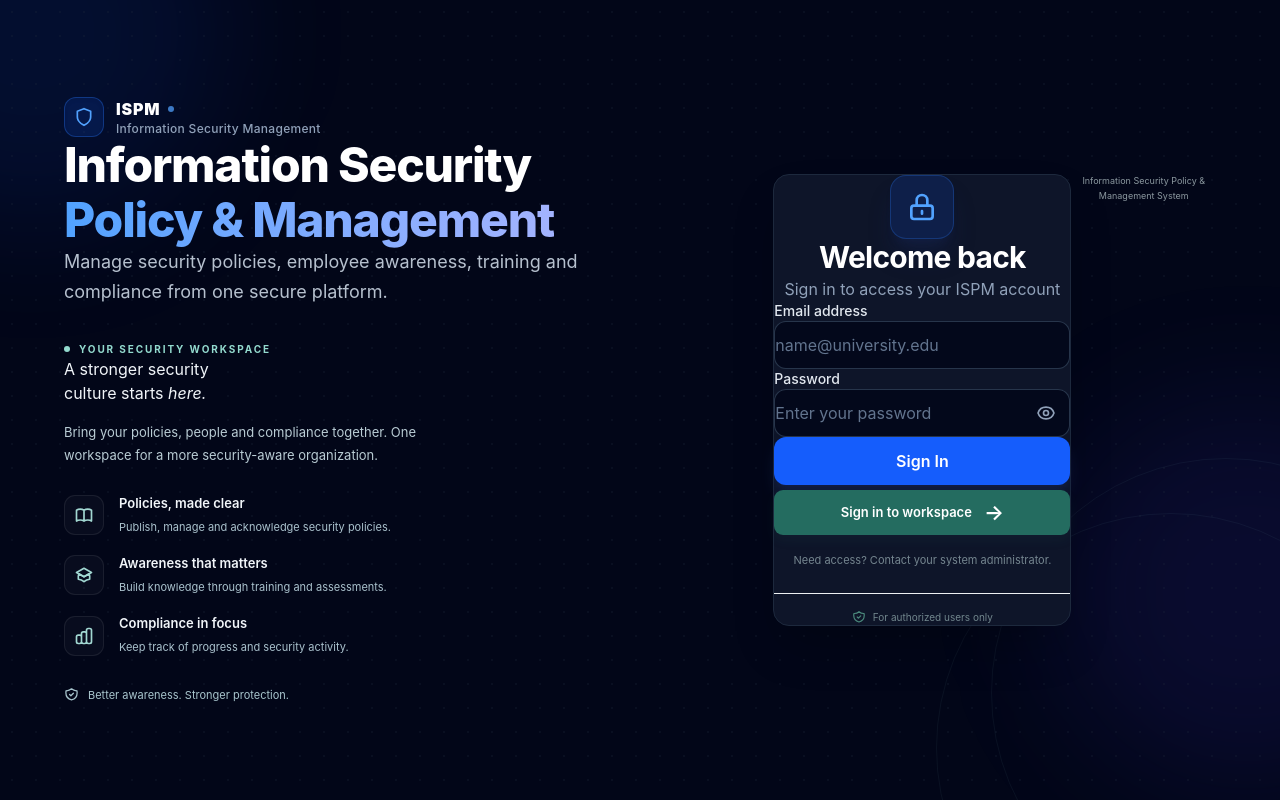
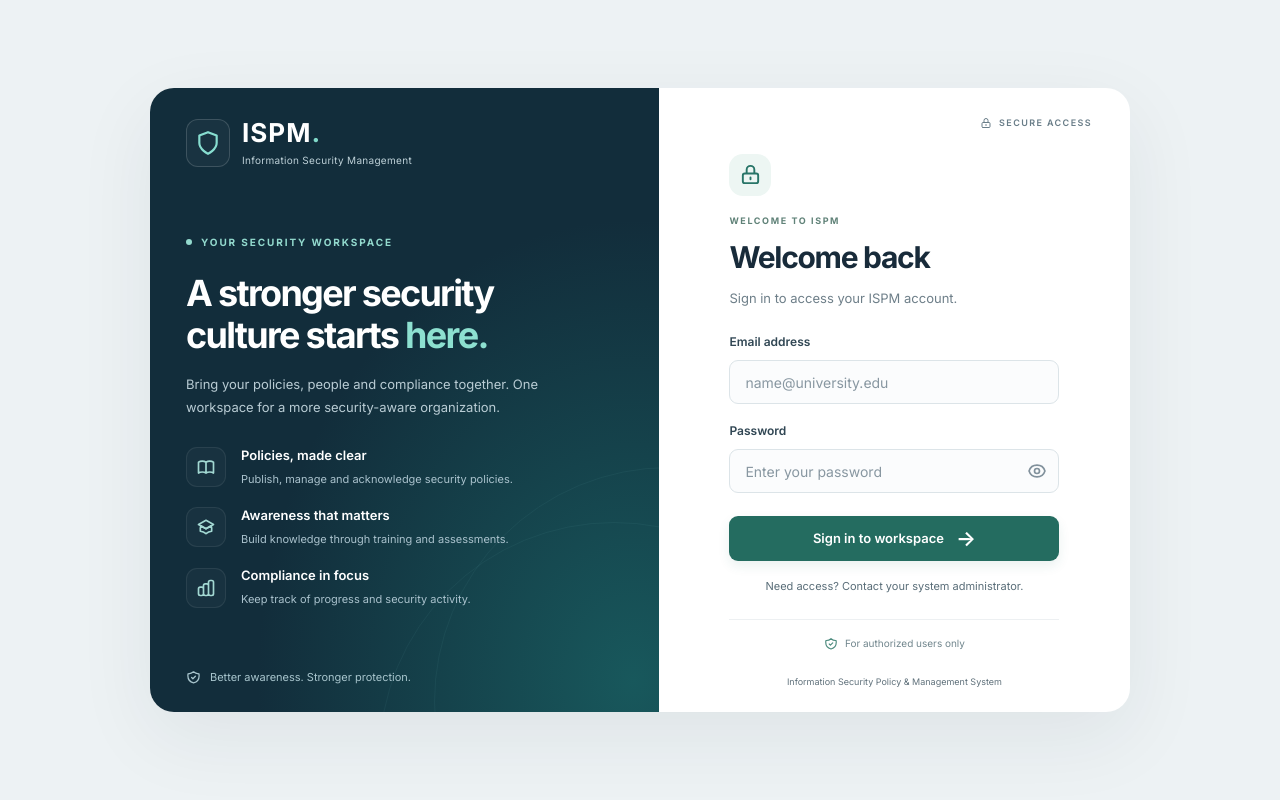
Before and after one commit to wickramaarachchi-er/Student-Management-System, a React (Vite) app in the folder ISPM-System/frontend/: page /login in a window 1280 px wide. Built offline with nearby package versions, Linux system fonts and the light colour scheme.

Commit message:
edit login page

```diff
--- a/ISPM-System/frontend/src/pages/LoginPage.css
+++ b/ISPM-System/frontend/src/pages/LoginPage.css
@@ -1,6 +1,6 @@
 .login-page { min-height: 100vh; min-height: 100svh; display: grid; place-items: center; padding: 24px; background: #edf2f4; color: #182b3a; }
 .login-shell { width: 100%; max-width: 980px; min-height: 600px; display: grid; grid-template-columns: 1.08fr 1fr; border-radius: 24px; overflow: hidden; background: #fff; box-shadow: 0 24px 80px #17313e12; }
-.login-story { position: relative; isolation: isolate; display: flex; flex-direction: column; overflow: hidden; padding: 30px 36px 26px; background: radial-gradient(ellipse at 95% 95%, #18585c 0, transparent 55%), #122d3b; color: #fff; }
+.login-story { min-width: 0; position: relative; isolation: isolate; display: flex; flex-direction: column; overflow: hidden; padding: 30px 36px 26px; background: radial-gradient(ellipse at 95% 95%, #18585c 0, transparent 55%), #122d3b; color: #fff; }
 .login-brand { display: flex; align-items: center; gap: 12px; }
 .login-brand-mark { width: 44px; height: 48px; display: grid; place-items: center; border: 1px solid #ffffff28; border-radius: 12px; background: #ffffff08; color: #87ded0; }
 .login-page svg { width: 20px; height: 20px; flex-shrink: 0; }
@@ -24,7 +24,7 @@
 .login-orbit { position: absolute; z-index: -1; width: 470px; height: 470px; border: 1px solid #a2e6de0d; border-radius: 50%; pointer-events: none; }
 .login-orbit-one { bottom: -280px; right: -190px; }
 .login-orbit-two { bottom: -225px; right: -245px; }
-.login-form-panel { display: flex; flex-direction: column; padding: 28px 38px 22px; }
+.login-form-panel { min-width: 0; display: flex; flex-direction: column; padding: 28px 38px 22px; }
 .login-access-label { display: flex; align-items: center; justify-content: flex-end; gap: 7px; color: #697d88; font-size: 9px; letter-spacing: 1.4px; font-weight: 600; }
 .login-access-label svg { width: 12px; height: 12px; }
 .login-form-content { width: 100%; max-width: 330px; margin: auto; padding: 24px 0; }
@@ -49,10 +49,10 @@
 .login-submit:active:not(:disabled) { transform: translateY(0); }
 .login-page button:focus-visible { outline: 3px solid #66b7a8; outline-offset: 3px; }
 .login-page button:disabled, .login-page input:disabled { opacity: .6; cursor: not-allowed; }
-.login-account-help { margin-top: 16px; color: #74858f; text-align: center; font-size: 11px; line-height: 1.8; }
+.login-account-help { margin-top: 16px; color: #596d78; text-align: center; font-size: 11px; line-height: 1.8; }
 .login-form-footer { margin-top: 22px; padding-top: 16px; border-top: 1px solid #edf0f2; display: flex; justify-content: center; align-items: center; gap: 7px; color: #71868d; font-size: 10px; }
 .login-form-footer svg { width: 14px; height: 14px; color: #4c8b7e; }
-.login-panel-footer { color: #8b989f; text-align: center; font-size: 9px; line-height: 1.6; }
+.login-panel-footer { color: #60717b; text-align: center; font-size: 9px; line-height: 1.6; }
 .login-error { display: flex; align-items: flex-start; gap: 8px; margin-top: 20px; padding: 12px; border: 1px solid #f1ccd0; background: #fff5f5; border-radius: 8px; color: #a12d3b; font-size: 12px; line-height: 1.6; }
 .login-error svg { width: 16px; height: 16px; margin-top: 2px; }
 .login-field-error { color: #b23745; margin-top: 7px; font-size: 11px; line-height: 1.5; }
--- a/ISPM-System/frontend/src/pages/LoginPage.jsx
+++ b/ISPM-System/frontend/src/pages/LoginPage.jsx
@@ -2,7 +2,7 @@
  * pages/LoginPage.jsx
  * Enterprise authentication layout for the Information Security Policy & Management System (ISPM).
  */
-import { useState } from 'react';
+import { useRef, useState } from 'react';
 import { useNavigate, useLocation } from 'react-router-dom';
 import { useAuth } from '../hooks/useAuth.js';
 import Icon from '../components/common/Icon.jsx';
@@ -13,6 +13,8 @@ export default function LoginPage() {
   const navigate = useNavigate();
   const location = useLocation();
 
+  const emailRef = useRef(null);
+  const passwordRef = useRef(null);
   const [email, setEmail] = useState('');
   const [password, setPassword] = useState('');
   const [showPassword, setShowPassword] = useState(false);
@@ -33,11 +35,14 @@ export default function LoginPage() {
     }
 
     setFieldErrors(errors);
+    if (errors.email) emailRef.current?.focus();
+    else if (errors.password) passwordRef.current?.focus();
     return Object.keys(errors).length === 0;
   };
 
   const handleSubmit = async (e) => {
     e.preventDefault();
+    if (isSubmitting) return;
     setErrorMessage('');
 
     if (!validateForm()) return;
@@ -59,57 +64,12 @@ export default function LoginPage() {
   };
 
   return (
-    <main className="min-h-screen bg-slate-950 text-slate-100 flex items-center justify-center p-5 sm:p-8 lg:p-12 relative overflow-hidden font-sans select-none sm:select-auto">
-      {/* Background Decorative Security Treatments */}
-      <div
-        aria-hidden="true"
-        className="absolute -top-40 -left-40 w-96 h-96 bg-blue-600/10 rounded-full blur-3xl pointer-events-none"
-      />
-      <div
-        aria-hidden="true"
-        className="absolute top-1/2 -right-40 w-96 h-96 bg-indigo-600/10 rounded-full blur-3xl pointer-events-none"
-      />
-      <div
-        aria-hidden="true"
-        className="absolute inset-0 bg-[radial-gradient(#1e293b_1px,transparent_1px)] [background-size:24px_24px] opacity-25 pointer-events-none"
-      />
-
-      <div className="max-w-6xl w-full mx-auto grid grid-cols-1 lg:grid-cols-12 gap-10 lg:gap-14 xl:gap-16 items-center relative z-10 py-8 sm:py-12 my-auto">
-
-        {/* ============================================================
-            LEFT SIDE: Product Introduction & Capabilities (Preserved)
-            ============================================================ */}
-        <section
-          aria-label="Product Information"
-          className="lg:col-span-7 flex flex-col justify-center space-y-6 sm:space-y-8 lg:pr-4"
-        >
-          {/* Brand Mark */}
-          <div className="inline-flex items-center gap-3">
-            <div className="w-10 h-10 rounded-xl bg-blue-600/15 border border-blue-500/30 flex items-center justify-center text-blue-400 shadow-inner">
-              <Icon name="shield" className="w-5 h-5" />
-            </div>
-            <div>
-              <div className="text-base font-black tracking-wider text-white uppercase flex items-center gap-2">
-                ISPM
-                <span className="w-1.5 h-1.5 rounded-full bg-blue-400 animate-pulse" />
-              </div>
-              <div className="text-xs font-medium text-slate-400 tracking-wide">
-                Information Security Management
-              </div>
-            </div>
-          </div>
-
-          {/* Main Headline */}
-          <div className="space-y-3 sm:space-y-4">
-            <h1 className="text-2xl sm:text-4xl lg:text-5xl font-extrabold text-white tracking-tight leading-snug sm:leading-[1.15]">
-              Information Security <br className="hidden sm:block" />
-              <span className="text-transparent bg-clip-text bg-gradient-to-r from-blue-400 to-indigo-300">
-                Policy & Management
-              </span>
-            </h1>
-            <p className="text-sm sm:text-base lg:text-lg text-slate-300/90 max-w-xl leading-relaxed font-normal">
-              Manage security policies, employee awareness, training and compliance from one secure platform.
-            </p>
+    <main className="login-page">
+      <div className="login-shell">
+        <section aria-label="Product information" className="login-story">
+          <div className="login-brand">
+            <span className="login-brand-mark"><Icon name="shield" aria-hidden="true" /></span>
+            <div><strong>ISPM<span className="login-brand-dot">.</span></strong><span>Information Security Management</span></div>
           </div>
           <div className="login-story-content">
             <p className="login-eyebrow"><span /> YOUR SECURITY WORKSPACE</p>
@@ -133,89 +93,72 @@ export default function LoginPage() {
           <div className="login-orbit login-orbit-two" aria-hidden="true" />
         </section>
 
-        {/* ============================================================
-            RIGHT SIDE: Clean, Spacious, Normal-Spread Login Card
-            ============================================================ */}
-        <section
-          aria-label="User Authentication"
-          className="lg:col-span-5 flex justify-center w-full"
-        >
-          <div className="w-full max-w-[460px] bg-slate-900/95 border border-slate-800 rounded-2xl shadow-2xl p-8 sm:p-10 backdrop-blur-xl">
-
-            {/* Top Security Icon */}
-            <div className="flex justify-center mb-6">
-              <div className="w-16 h-16 rounded-2xl bg-blue-600/15 border border-blue-500/25 flex items-center justify-center text-blue-400 shadow-xl shadow-blue-950/40">
-                <Icon name="lock" className="w-8 h-8" />
-              </div>
-            </div>
-
-            {/* Title Section with 32px bottom space */}
-            <div className="text-center mb-8">
-              <h2 className="text-2xl sm:text-[30px] font-bold text-white tracking-tight leading-tight">
-                Welcome back
-              </h2>
-              <p className="text-sm sm:text-base text-slate-400 mt-2 font-normal">
-                Sign in to access your ISPM account
-              </p>
-            </div>
+        <section aria-labelledby="login-title" className="login-form-panel">
+          <p className="login-access-label"><Icon name="lock" aria-hidden="true" /> SECURE ACCESS</p>
+          <div className="login-form-content">
+            <div className="login-form-mark"><Icon name="lock" aria-hidden="true" /></div>
+            <p className="login-form-eyebrow">WELCOME TO ISPM</p>
+            <h2 id="login-title">Welcome back</h2>
+            <p className="login-form-description">Sign in to access your ISPM account.</p>
 
             {/* Error Message Alert */}
             {errorMessage && (
               <div
                 role="alert"
-                className="mb-6 p-4 rounded-xl bg-rose-950/50 border border-rose-800/70 text-rose-200 text-xs sm:text-sm flex items-start gap-3 animate-in fade-in duration-200"
+                className="login-error"
               >
                 <Icon name="close" className="w-4 h-4 text-rose-400 shrink-0 mt-0.5" />
                 <span className="flex-1 font-medium">{errorMessage}</span>
               </div>
             )}
 
-            {/* Main Form with Explicit space-y-6 */}
-            <form onSubmit={handleSubmit} noValidate className="flex flex-col space-y-6">
+            {/* Sign-in form */}
+            <form onSubmit={handleSubmit} noValidate className="login-form" aria-busy={isSubmitting}>
 
               {/* Form Group 1: Email Address */}
-              <div className="flex flex-col">
-                <label
-                  htmlFor="email"
-                  className="block text-sm font-medium text-slate-200 mb-2"
-                >
+              <div className="login-field">
+                <label htmlFor="email">
                   Email address
                 </label>
-                <div className="relative">
+                <div>
                   <input
+                    ref={emailRef}
+                    aria-invalid={Boolean(fieldErrors.email)}
+                    aria-describedby={fieldErrors.email ? 'email-error' : undefined}
+                    required
                     id="email"
                     name="email"
                     type="email"
-                    autoComplete="email"
+                    autoComplete="username"
+                    autoCapitalize="none"
+                    spellCheck={false}
                     disabled={isSubmitting}
                     value={email}
                     onChange={(e) => {
                       setEmail(e.target.value);
-                      if (fieldErrors.email) setFieldErrors({ ...fieldErrors, email: '' });
+                      setFieldErrors((errors) => ({ ...errors, email: '' }));
+                      setErrorMessage('');
                     }}
-                    className={`w-full h-12 px-4 rounded-xl text-slate-100 text-base bg-slate-950/80 border transition-all placeholder:text-slate-500 focus:outline-none focus:ring-2 ${
-                      fieldErrors.email
-                        ? 'border-rose-500 focus:ring-rose-500/40'
-                        : 'border-slate-700/80 focus:border-blue-500 focus:ring-blue-500/30'
-                    }`}
+
                     placeholder="name@university.edu"
                   />
                 </div>
                 {fieldErrors.email && (
-                  <p className="mt-1.5 text-xs text-rose-400 font-medium pl-1">{fieldErrors.email}</p>
+                  <p id="email-error" className="login-field-error" role="alert">{fieldErrors.email}</p>
                 )}
               </div>
 
               {/* Form Group 2: Password */}
-              <div className="flex flex-col">
-                <label
-                  htmlFor="password"
-                  className="block text-sm font-medium text-slate-200 mb-2"
-                >
+              <div className="login-field">
+                <label htmlFor="password">
                   Password
                 </label>
-                <div className="relative">
+                <div className="login-password-wrap">
                   <input
+                    ref={passwordRef}
+                    aria-invalid={Boolean(fieldErrors.password)}
+                    aria-describedby={fieldErrors.password ? 'password-error' : undefined}
+                    required
                     id="password"
                     name="password"
                     type={showPassword ? 'text' : 'password'}
@@ -224,46 +167,29 @@ export default function LoginPage() {
                     value={password}
                     onChange={(e) => {
                       setPassword(e.target.value);
-                      if (fieldErrors.password) setFieldErrors({ ...fieldErrors, password: '' });
+                      setFieldErrors((errors) => ({ ...errors, password: '' }));
+                      setErrorMessage('');
                     }}
-                    className={`w-full h-12 px-4 pr-12 rounded-xl text-slate-100 text-base bg-slate-950/80 border transition-all placeholder:text-slate-500 focus:outline-none focus:ring-2 ${
-                      fieldErrors.password
-                        ? 'border-rose-500 focus:ring-rose-500/40'
-                        : 'border-slate-700/80 focus:border-blue-500 focus:ring-blue-500/30'
-                    }`}
+
                     placeholder="Enter your password"
                   />
                   <button
                     type="button"
-                    onClick={() => setShowPassword(!showPassword)}
+                    disabled={isSubmitting}
+                    aria-pressed={showPassword}
+                    aria-controls="password"
+                    onClick={() => setShowPassword((visible) => !visible)}
                     aria-label={showPassword ? 'Hide password' : 'Show password'}
-                    className="absolute right-3.5 top-1/2 -translate-y-1/2 text-slate-400 hover:text-slate-200 p-1.5 rounded-lg focus:outline-none focus:ring-2 focus:ring-blue-500/40 cursor-pointer transition-colors"
+                    className="login-password-toggle"
                   >
                     <Icon name={showPassword ? 'eye-off' : 'eye'} className="w-5 h-5" />
                   </button>
                 </div>
                 {fieldErrors.password && (
-                  <p className="mt-1.5 text-xs text-rose-400 font-medium pl-1">{fieldErrors.password}</p>
+                  <p id="password-error" className="login-field-error" role="alert">{fieldErrors.password}</p>
                 )}
               </div>
 
-              {/* Primary Action Button */}
-              <div className="pt-2">
-                <button
-                  type="submit"
-                  disabled={isSubmitting}
-                  className="w-full h-12 flex items-center justify-center gap-2 rounded-xl font-semibold text-base text-white bg-blue-600 hover:bg-blue-500 active:bg-blue-700 transition-all duration-150 shadow-lg shadow-blue-950/60 focus:outline-none focus:ring-2 focus:ring-blue-500 disabled:opacity-60 disabled:cursor-not-allowed cursor-pointer"
-                >
-                  {isSubmitting ? (
-                    <>
-                      <div className="w-5 h-5 border-2 border-white border-t-transparent rounded-full animate-spin" />
-                      <span>Signing In...</span>
-                    </>
-                  ) : (
-                    <span>Sign In</span>
-                  )}
-                </button>
-              </div>
               <button type="submit" disabled={isSubmitting} className="login-submit">
                 {isSubmitting ? <><span className="login-spinner" aria-hidden="true" /> Signing in...</> : <>Sign in to workspace <span aria-hidden="true">&rarr;</span></>}
               </button>
```
